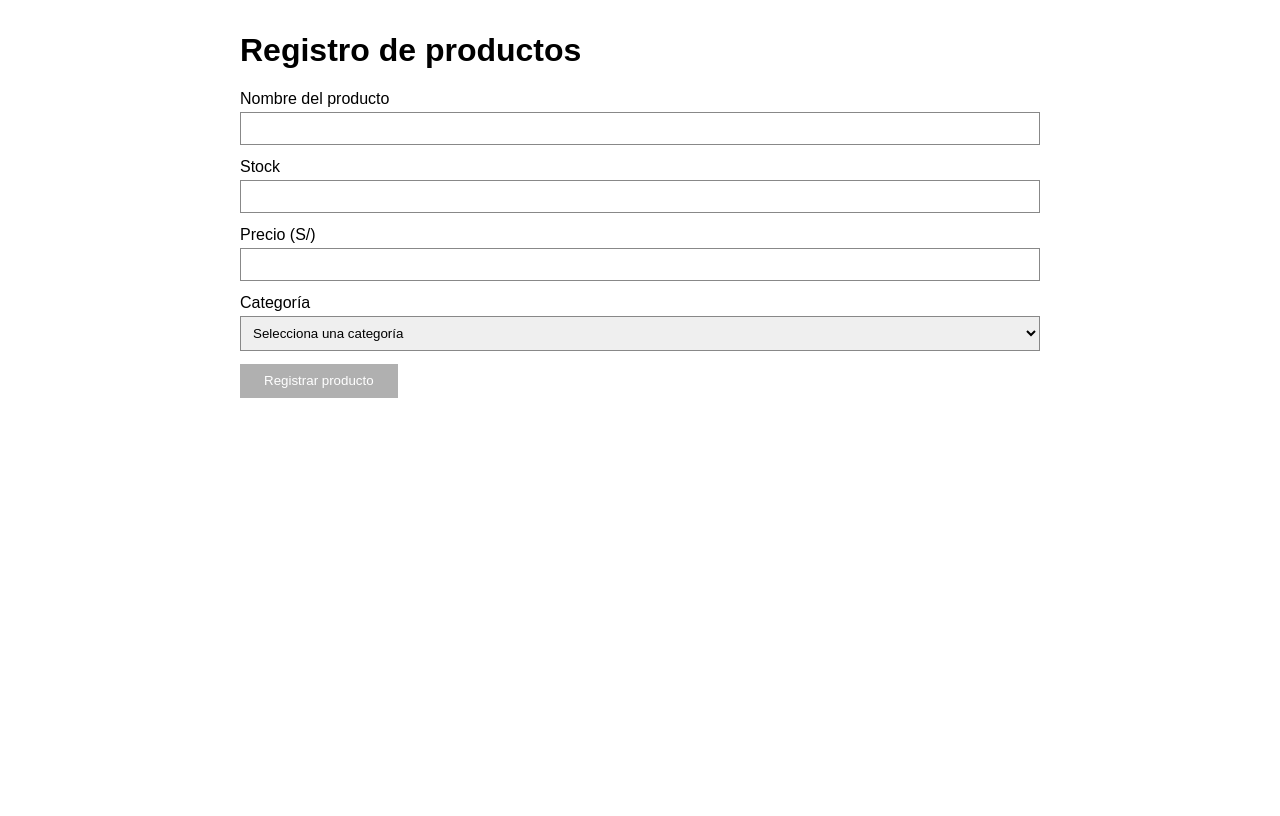
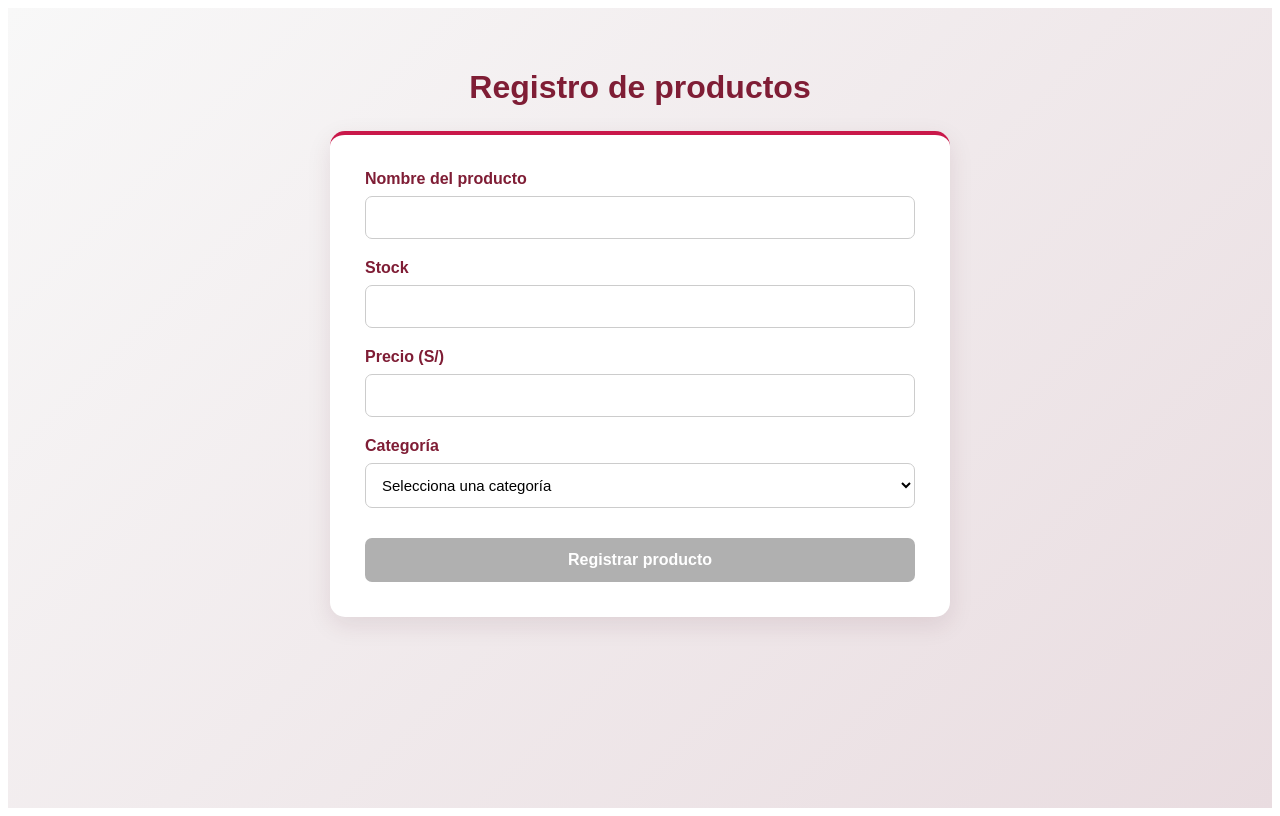
Before and after one commit to Joel-uni-wa/FormularioCollectiVerse, an Angular app in the folder formCV/: page /form-producto in a window 1280 px wide. Built offline with nearby package versions, Linux system fonts and the light colour scheme.

Commit message:
diseño adaptado

```diff
--- a/formCV/src/app/form-producto/form-producto.css
+++ b/formCV/src/app/form-producto/form-producto.css
@@ -1,46 +1,111 @@
 
+/* CONTENEDOR PRINCIPAL */
 :host {
   display: block;
-  max-width: 800px;
-  margin: 2rem auto;
-  padding: 0 1rem;
+  min-height: 100vh;
+  padding: 40px 20px;
+  box-sizing: border-box;
   font-family: Arial, sans-serif;
+  background: linear-gradient(135deg, #f8f8f8, #e9dce0);
+  color: #333333;
 }
 
+/* FORMULARIO */
+form {
+  max-width: 550px;
+  margin: 25px auto;
+  padding: 35px;
+  background-color: #ffffff;
+  border-radius: 15px;
+  border-top: 4px solid #c9184a;
+  box-shadow: 0 8px 25px rgba(80, 20, 40, 0.10);
+}
+
+/* TITULO */
+h1 {
+  text-align: center;
+  font-size: 32px;
+  color: #7f1d35;
+  margin-bottom: 25px;
+}
+
+/* CAMPOS DEL FORMULARIO */
 form div {
   display: flex;
   flex-direction: column;
-  gap: 0.25rem;
-  margin-bottom: 0.8rem;
+  gap: 8px;
+  margin-bottom: 20px;
 }
 
+label {
+  font-weight: bold;
+  color: #7f1d35;
+}
+
+/* INPUTS Y SELECT */
 input[type='text'],
 input[type='number'],
 select {
-  padding: 0.5rem;
-  border: 1px solid #888;
+  padding: 12px;
+  border: 1px solid #cccccc;
+  border-radius: 7px;
+  font-size: 15px;
+  background-color: #ffffff;
+  outline: none;
+  transition: 0.3s;
 }
 
+/* EFECTO AL SELECCIONAR UN CAMPO */
+input:focus,
+select:focus {
+  border-color: #c9184a;
+  box-shadow: 0 0 5px rgba(201, 24, 74, 0.20);
+}
+
+/* ERRORES DE VALIDACION */
 .error {
   color: #d00000;
+  font-size: 13px;
   font-weight: bold;
 }
 
 input.ng-invalid.ng-touched,
 select.ng-invalid.ng-touched {
   border-color: #d00000;
-  background: #fff0f0;
+  background-color: #fff0f0;
 }
 
+/* BOTON REGISTRAR */
 button {
-  padding: 0.6rem 1.5rem;
-  background: #1565c0;
-  color: #fff;
-  border: 0;
+  width: 100%;
+  padding: 13px;
+  margin-top: 10px;
+  background-color: #7f1d35;
+  color: #ffffff;
+  border: none;
+  border-radius: 7px;
+  font-size: 16px;
+  font-weight: bold;
   cursor: pointer;
+  transition: 0.3s;
+}
+
+button:hover:not(:disabled) {
+  background-color: #c9184a;
 }
 
 button:disabled {
-  background: #b0b0b0;
+  background-color: #b0b0b0;
   cursor: not-allowed;
 }
+
+/* DISEÑO RESPONSIVE */
+@media (max-width: 600px) {
+  form {
+    padding: 25px 20px;
+  }
+
+  h1 {
+    font-size: 26px;
+  }
+}
```
